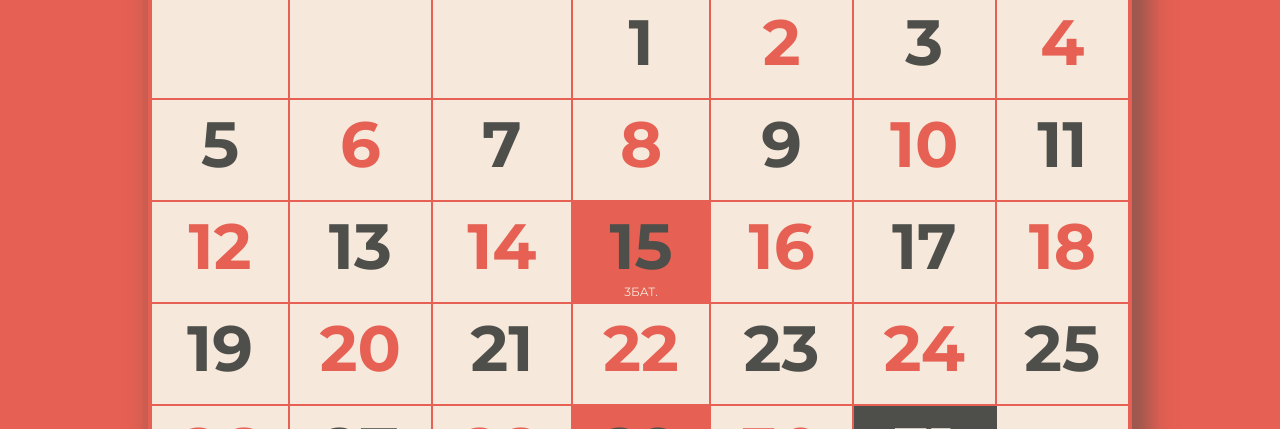
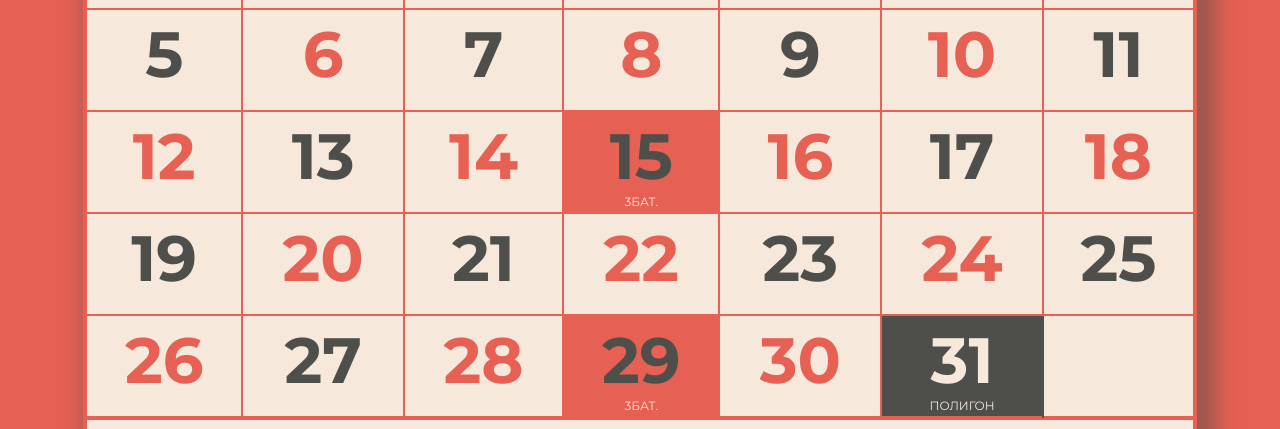
Before and after one commit to Dmitriy-1986/calendar-mockup, a plain HTML site: page index.html in a window 1280 px wide. Shown: the part 220-649 px from the top of the page. Drawn offline with nearby package versions, Linux system fonts and the light colour scheme.

Commit message:
Update index.html

```diff
--- a/index.html
+++ b/index.html
@@ -3,11 +3,13 @@
 <head>
   <meta charset="UTF-8">
   <title>CodePen - Calendar Mockup</title>
+  <link rel="stylesheet" href="https://maxcdn.bootstrapcdn.com/bootstrap/4.0.0/css/bootstrap.min.css" integrity="sha384-Gn5384xqQ1aoWXA+058RXPxPg6fy4IWvTNh0E263XmFcJlSAwiGgFAW/dAiS6JXm" crossorigin="anonymous">
   <link rel="stylesheet" href="https://cdnjs.cloudflare.com/ajax/libs/meyer-reset/2.0/reset.min.css">
 <link rel="stylesheet" href="./style.css">
 
 </head>
 <body>
+<div class="container">
 <!-- partial:index.partial.html -->
 <main>
   <table class="calendar">
@@ -76,6 +78,6 @@
   </table>
 </main>
 <!-- partial -->
-
+  </div>
 </body>
 </html>
```
